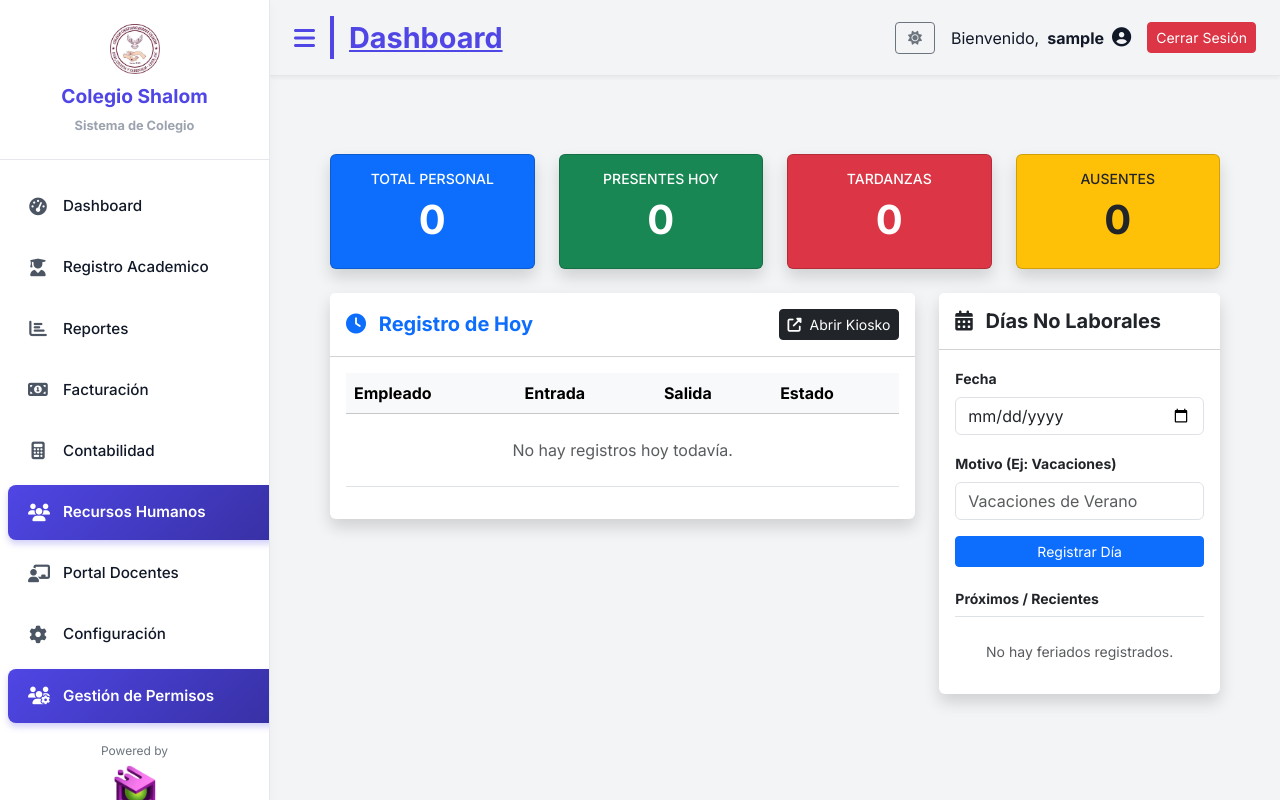
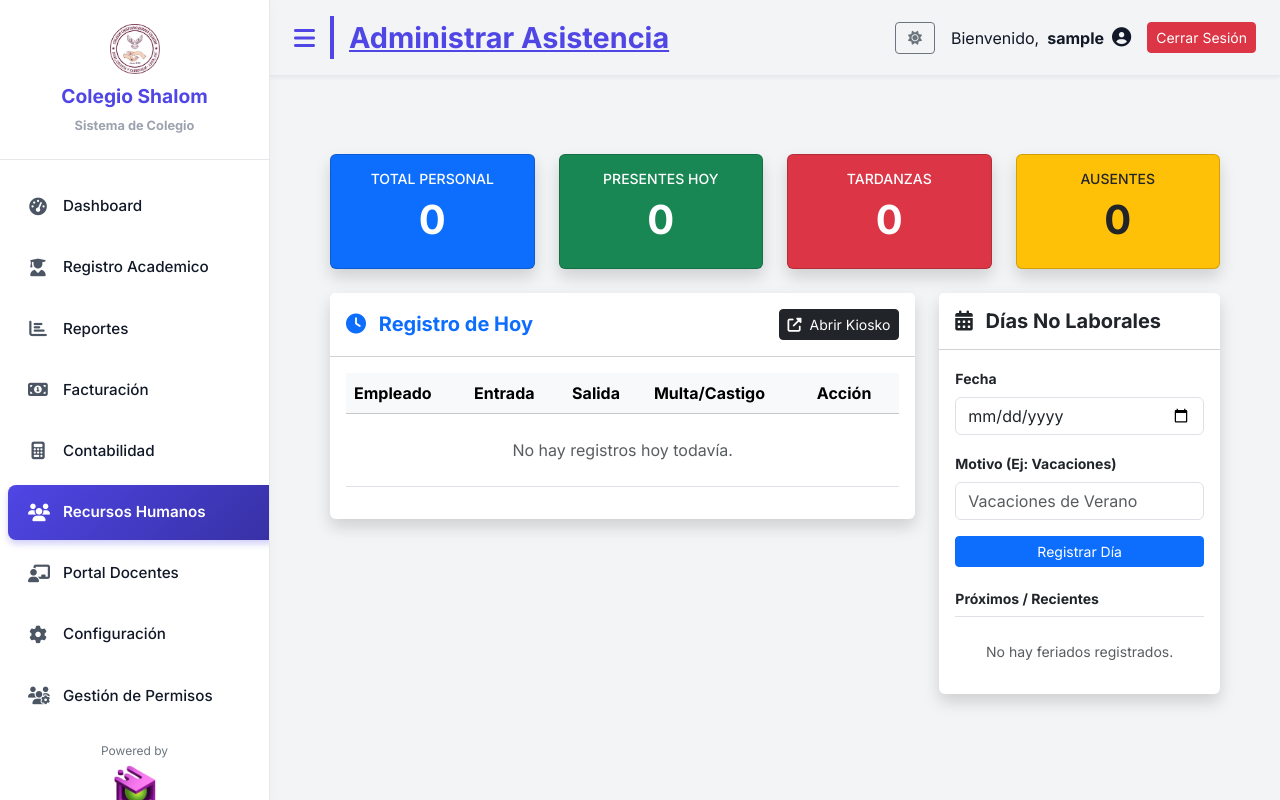
Before and after one commit to marcioperez24/SHALOM, a Django app: page /rrhh/asistencia/gestion/ in a window 1280 px wide. Run offline with Django 5.2, Linux system fonts and the light colour scheme; the visitor is signed in with stand-in values (Sample User, id 1); data comes from the database, SQL or seed files in the repository; data that the repository does not hold is empty; some libraries are stand-ins or nearby versions.

Commit message:
cambio 1

```diff
--- a/principal/templates/principal/base.html
+++ b/principal/templates/principal/base.html
@@ -261,7 +261,7 @@
                 {% endif %}
 
                 {% if perms.auth.ver_grupo %}
-                <a href="{% url 'lista_grupos' %}" class="list-group-item list-group-item-action {% if 'gestion' in request.path %}active{% endif %}">
+                <a href="{% url 'lista_grupos' %}" class="list-group-item list-group-item-action {% if '/gestion/' in request.path and 'asistencia' not in request.path %}active{% endif %}">
                     <i class="fas fa-fw fa-users-cog"></i> Gestión de Permisos
                 </a>
                 {% endif %}
--- a/recursos_humanos/forms.py
+++ b/recursos_humanos/forms.py
@@ -56,11 +56,12 @@ class ContratoForm(forms.ModelForm):
 class HorarioForm(forms.ModelForm):
     class Meta:
         model = HorarioEmpleado
-        fields = ['entrada_esperada', 'salida_esperada', 'minutos_tolerancia']
+        fields = ['entrada_esperada', 'salida_esperada', 'minutos_tolerancia', 'es_flexible']
         widgets = {
             'entrada_esperada': forms.TimeInput(attrs={'type': 'time', 'class': 'form-control'}),
             'salida_esperada': forms.TimeInput(attrs={'type': 'time', 'class': 'form-control'}),
             'minutos_tolerancia': forms.NumberInput(attrs={'class': 'form-control'}),
+            'es_flexible': forms.CheckboxInput(attrs={'class': 'form-check-input'}),
         }
 
 class DiaFeriadoForm(forms.ModelForm):
--- a/recursos_humanos/models.py
+++ b/recursos_humanos/models.py
@@ -100,6 +100,7 @@ class RegistroAsistencia(models.Model):
 
     minutos_tarde = models.IntegerField(default=0, help_text="Minutos de llegada después de la hora entrada + tolerancia")
     minutos_temprano = models.IntegerField(default=0, help_text="Minutos de salida antes de la hora de salida establecida")
+    multa_monto = models.DecimalField(max_digits=10, decimal_places=2, default=0, help_text="Monto de castigo manual por tardanza o falta")
     observaciones = models.TextField(blank=True, null=True, help_text="Justificaciones o notas")
 
     class Meta:
@@ -114,6 +115,7 @@ class HorarioEmpleado(models.Model):
     entrada_esperada = models.TimeField(default="08:00")
     salida_esperada = models.TimeField(default="16:00")
     minutos_tolerancia = models.IntegerField(default=15, help_text="Margen de gracia antes de marcar tardanza")
+    es_flexible = models.BooleanField(default=False, help_text="Si es flexible, no se calculan tardanzas automáticas")
 
     def __str__(self):
         return f"Horario de {self.empleado}"
--- a/recursos_humanos/templates/recursos_humanos/gestion_asistencia.html
+++ b/recursos_humanos/templates/recursos_humanos/gestion_asistencia.html
@@ -1,5 +1,7 @@
 {% extends 'principal/base.html' %}
 {% load static %}
+
+{% block page_title %}Administrar Asistencia{% endblock %}
 
 {% block content %}
 <div class="container-fluid mt-4">
@@ -57,7 +59,8 @@
                                     <th>Empleado</th>
                                     <th>Entrada</th>
                                     <th>Salida</th>
-                                    <th>Estado</th>
+                                    <th>Multa/Castigo</th>
+                                    <th>Acción</th>
                                 </tr>
                             </thead>
                             <tbody>
@@ -84,16 +87,50 @@
                                         {% endif %}
                                     </td>
                                     <td>
-                                        {% if a.minutos_tarde > 0 %}
-                                            <i class="fas fa-exclamation-circle text-danger" title="Llegó tarde"></i>
+                                        {% if a.multa_monto > 0 %}
+                                            <span class="text-danger fw-bold">C$ {{ a.multa_monto }}</span>
                                         {% else %}
-                                            <i class="fas fa-check-circle text-success"></i>
+                                            <span class="text-muted">---</span>
                                         {% endif %}
+                                    </td>
+                                    <td>
+                                        <button type="button" class="btn btn-sm btn-outline-danger" data-bs-toggle="modal" data-bs-target="#modalMulta{{ a.pk }}">
+                                            <i class="fas fa-gavel"></i>
+                                        </button>
+
+                                        <!-- Modal de Multa -->
+                                        <div class="modal fade" id="modalMulta{{ a.pk }}" tabindex="-1" aria-hidden="true">
+                                            <div class="modal-dialog modal-sm">
+                                                <div class="modal-content">
+                                                    <form action="{% url 'recursos_humanos:aplicar_multa' a.pk %}" method="POST">
+                                                        {% csrf_token %}
+                                                        <div class="modal-header">
+                                                            <h6 class="modal-title">Aplicar Castigo</h6>
+                                                            <button type="button" class="btn-close" data-bs-dismiss="modal" aria-label="Close"></button>
+                                                        </div>
+                                                        <div class="modal-body">
+                                                            <p class="small text-muted">Empleado: {{ a.empleado }}</p>
+                                                            <div class="mb-3">
+                                                                <label class="form-label small fw-bold">Monto (C$)</label>
+                                                                <input type="number" name="monto" class="form-control" value="{{ a.multa_monto }}" step="0.01" required>
+                                                            </div>
+                                                            <div class="mb-3">
+                                                                <label class="form-label small fw-bold">Motivo</label>
+                                                                <textarea name="observaciones" class="form-control" rows="2" placeholder="Ej: Tardanza recurrente"></textarea>
+                                                            </div>
+                                                        </div>
+                                                        <div class="modal-footer">
+                                                            <button type="submit" class="btn btn-danger btn-sm w-100">Guardar Castigo</button>
+                                                        </div>
+                                                    </form>
+                                                </div>
+                                            </div>
+                                        </div>
                                     </td>
                                 </tr>
                                 {% empty %}
                                 <tr>
-                                    <td colspan="4" class="text-center py-4 text-muted">No hay registros hoy todavía.</td>
+                                    <td colspan="5" class="text-center py-4 text-muted">No hay registros hoy todavía.</td>
                                 </tr>
                                 {% endfor %}
                             </tbody>
--- a/recursos_humanos/urls.py
+++ b/recursos_humanos/urls.py
@@ -27,6 +27,7 @@ urlpatterns = [
     path('asistencia/kiosko/', views.kiosko_asistencia_view, name='kiosko_asistencia'),
     path('asistencia/feriado/', views.registrar_feriado, name='registrar_feriado'),
     path('asistencia/feriado/eliminar/<int:pk>/', views.eliminar_feriado, name='eliminar_feriado'),
+    path('asistencia/multa/<int:pk>/', views.aplicar_multa, name='aplicar_multa'),
     path('api/marcar-asistencia/', views.api_marcar_asistencia, name='api_marcar_asistencia'),
 
     path('empleado/horario/<int:pk>/', views.configurar_horario, name='configurar_horario'),
--- a/recursos_humanos/views.py
+++ b/recursos_humanos/views.py
@@ -188,6 +188,14 @@ def generar_pago_mes(request, empleado_id):
         mes_input = int(request.POST.get('mes_pago', mes))
         anio_input = int(request.POST.get('anio_pago', anio))
 
+        # 1.5 Obtener Multas de Asistencia acumuladas en el periodo
+        # Si el periodo es mensual, buscamos todo el mes.
+        total_multas_asistencia = RegistroAsistencia.objects.filter(
+            empleado=empleado,
+            fecha__month=mes_input,
+            fecha__year=anio_input
+        ).aggregate(total=Sum('multa_monto'))['total'] or Decimal('0')
+
         # 2. Cálculos base (Prorrateo)
         valor_dia = contrato.salario_base / Decimal('30')
         salario_proporcional = valor_dia * dias_trabajados_input
@@ -225,7 +233,7 @@ def generar_pago_mes(request, empleado_id):
                 'otras_deducciones': otras_deducciones_input,
                 'inss_patronal': calculos['inss_patronal'],
                 'inatec': calculos['inatec'],
-                'total_a_pagar': calculos['salario_neto'] - otras_deducciones_input,
+                'total_a_pagar': calculos['salario_neto'] - otras_deducciones_input - total_multas_asistencia,
                 'creado_por': request.user
             }
         )
@@ -390,12 +398,15 @@ def api_marcar_asistencia(request):
                 # Sumar margen de tolerancia
                 dt_limite = dt_entrada_esperada + datetime.timedelta(minutes=horario.minutos_tolerancia)
 
-                if dt_ahora > dt_limite:
+                if dt_ahora > dt_limite and not horario.es_flexible:
                     tardanza_delta = dt_ahora - dt_entrada_esperada
                     minutos_tarde = int(tardanza_delta.total_seconds() / 60)
                     registro.minutos_tarde = minutos_tarde
                     registro.save()
                     extra_info = f" (Tardanza: {minutos_tarde} min)"
+                    msg += extra_info
+                elif horario.es_flexible:
+                    extra_info = " (Horario Flexible)"
                     msg += extra_info
         else:
             # --- Lógica de Salida (Salidas Tempranas) ---
@@ -556,6 +567,22 @@ def eliminar_feriado(request, pk):
     messages.success(request, "Feriado eliminado.")
     return redirect('recursos_humanos:gestion_asistencia')
 
+@login_required
+def aplicar_multa(request, pk):
+    """Aplica un castigo manual a un registro de asistencia."""
+    registro = get_object_or_404(RegistroAsistencia, pk=pk)
+    if request.method == 'POST':
+        monto = Decimal(request.POST.get('monto', '0'))
+        nota = request.POST.get('observaciones', '')
+
+        registro.multa_monto = monto
+        if nota:
+            registro.observaciones = (registro.observaciones or "") + f" | Castigo: {nota}"
+        registro.save()
+        messages.success(request, f"Castigo de C$ {monto} aplicado a {registro.empleado}.")
+
+    return redirect('recursos_humanos:gestion_asistencia')
+
 # ==============================================================
 #                  MÓDULO DE LIQUIDACIONES (FINIQUITOS)
 # ==============================================================
```
Also changed, not shown: recursos_humanos/templates/recursos_humanos/configurar_horario.html (+12 -4 lines).
